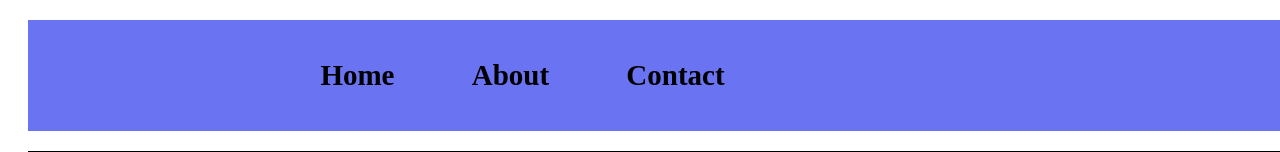
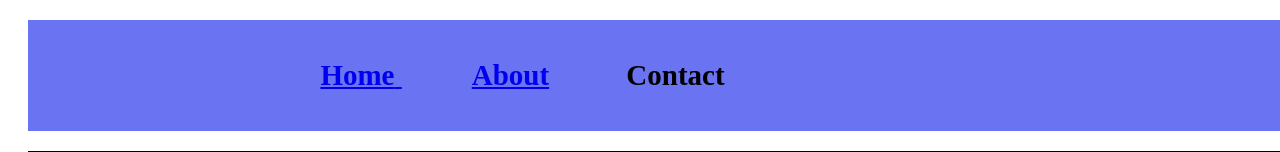
Before and after one commit to lumenCodes/CareerEx-Bootcamp, a plain HTML site: page Assignment 2/simpleNav.html in a window 1280 px wide. Shown: the top 152 px of the page. Drawn offline with Linux system fonts and the light colour scheme.

Commit message:
linking the pages on the nav

```diff
--- a/Assignment 2/simpleNav.html
+++ b/Assignment 2/simpleNav.html
@@ -9,9 +9,9 @@
         <section class="nav-bar">
             <nav>
                 <ul>
-                    <li>Home</li>
-                    <li>About</li>
-                    <li>Contact</li>
+                    <li> <a href="/simpleNav.html">Home</li>
+                    <li> <a href="/Pages/About.html">About</a></li>
+                    <li> <a href="/Pages/contact.html"></a>Contact</li>
                 </ul>
 
             </nav>
```
